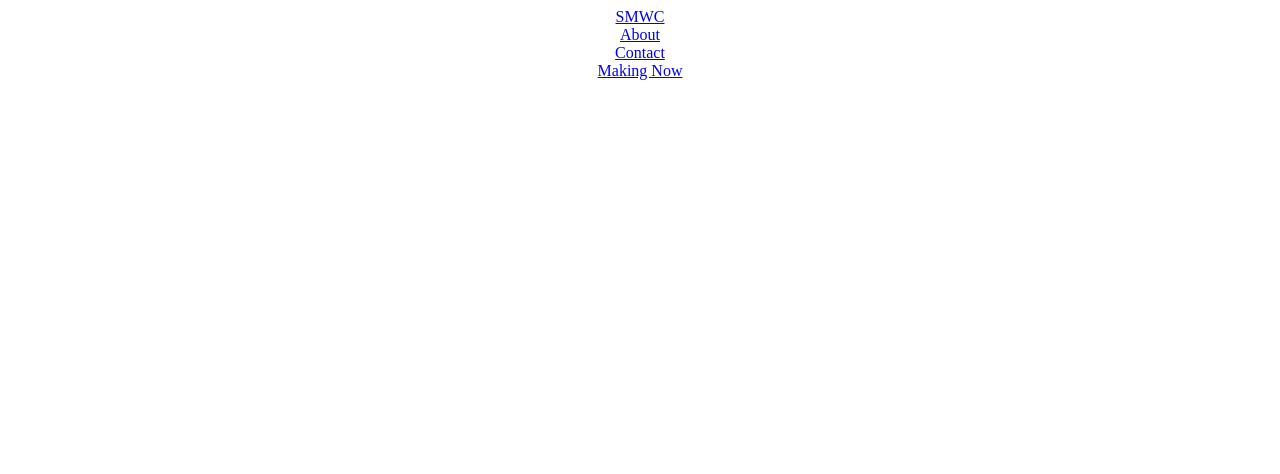
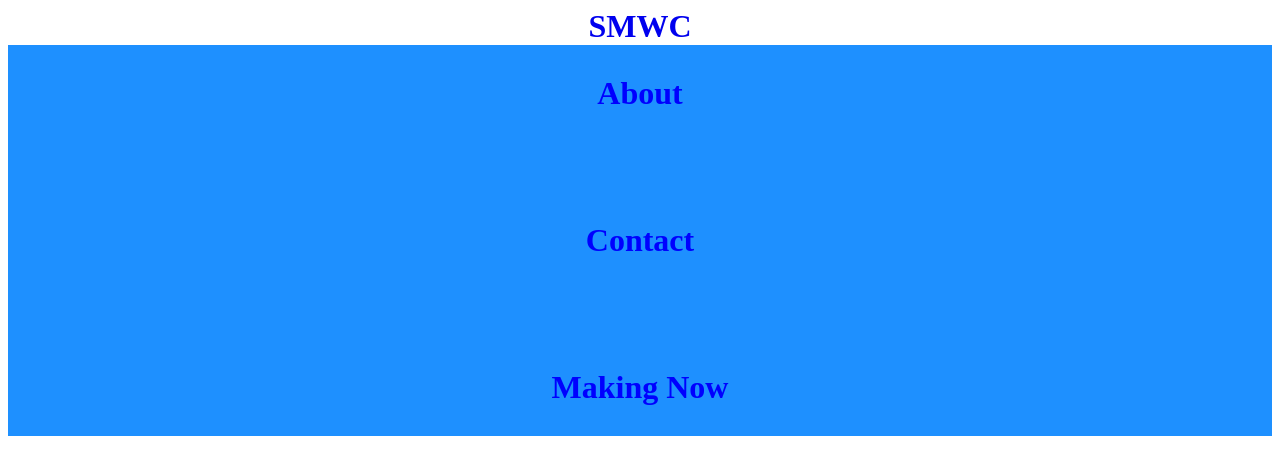
Before and after one commit to solracwoodcreations/crwood, a plain HTML site: page index.html in a window 1280 px wide. Drawn offline with Linux system fonts and the light colour scheme.

Commit message:
Update index.html

```diff
--- a/index.html
+++ b/index.html
@@ -11,18 +11,22 @@
 
 <body>
 
+<div class="logo">
+	<center><a href="https://solracwoodcreations.github.io/newsite">SMWC</a>
+        </center></div>
 
+	<div class="content">
 
+		<div class="box1"><center><a href="about.html">About</a></center>
+	</div>
 
-        <center><a href="https://solracwoodcreations.github.io/newsite">SMWC</a>
-        </center>
+	<div class="box2"><center><a href="contact.html">Contact</a></center>
+	</div>
 
-	<center><a href="about.html">About</a></center>
-
-	<center><a href="contact.html">Contact</a></center>
-
-    <center><a href="https://solracwoodcreations.github.io/makingnow/">Making Now</a>
+     <div class="box3"><center><a href="https://solracwoodcreations.github.io/makingnow/">Making Now</a>
 	</center>
+	 </div>
+	</div>
 
 
 
```
